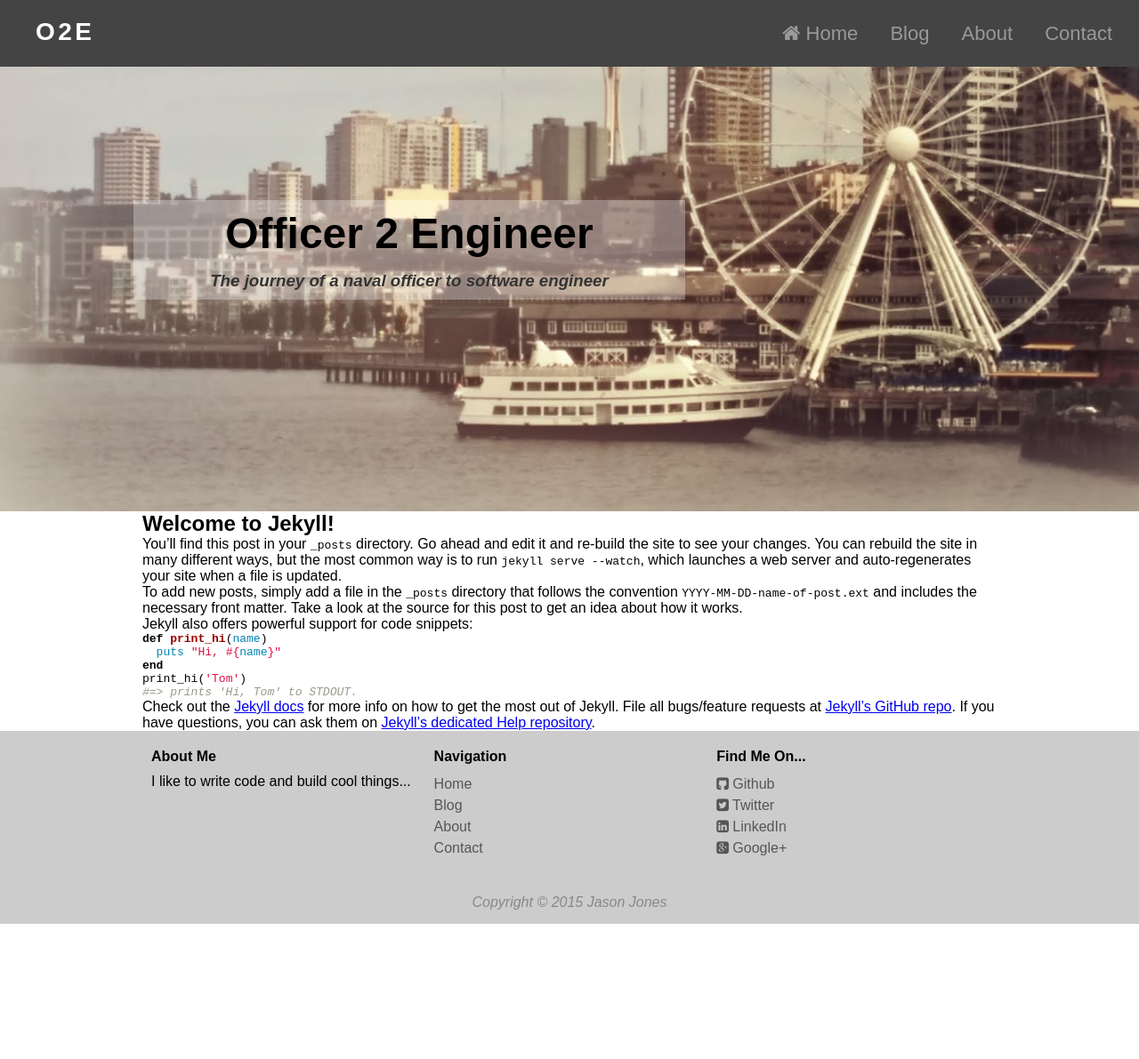
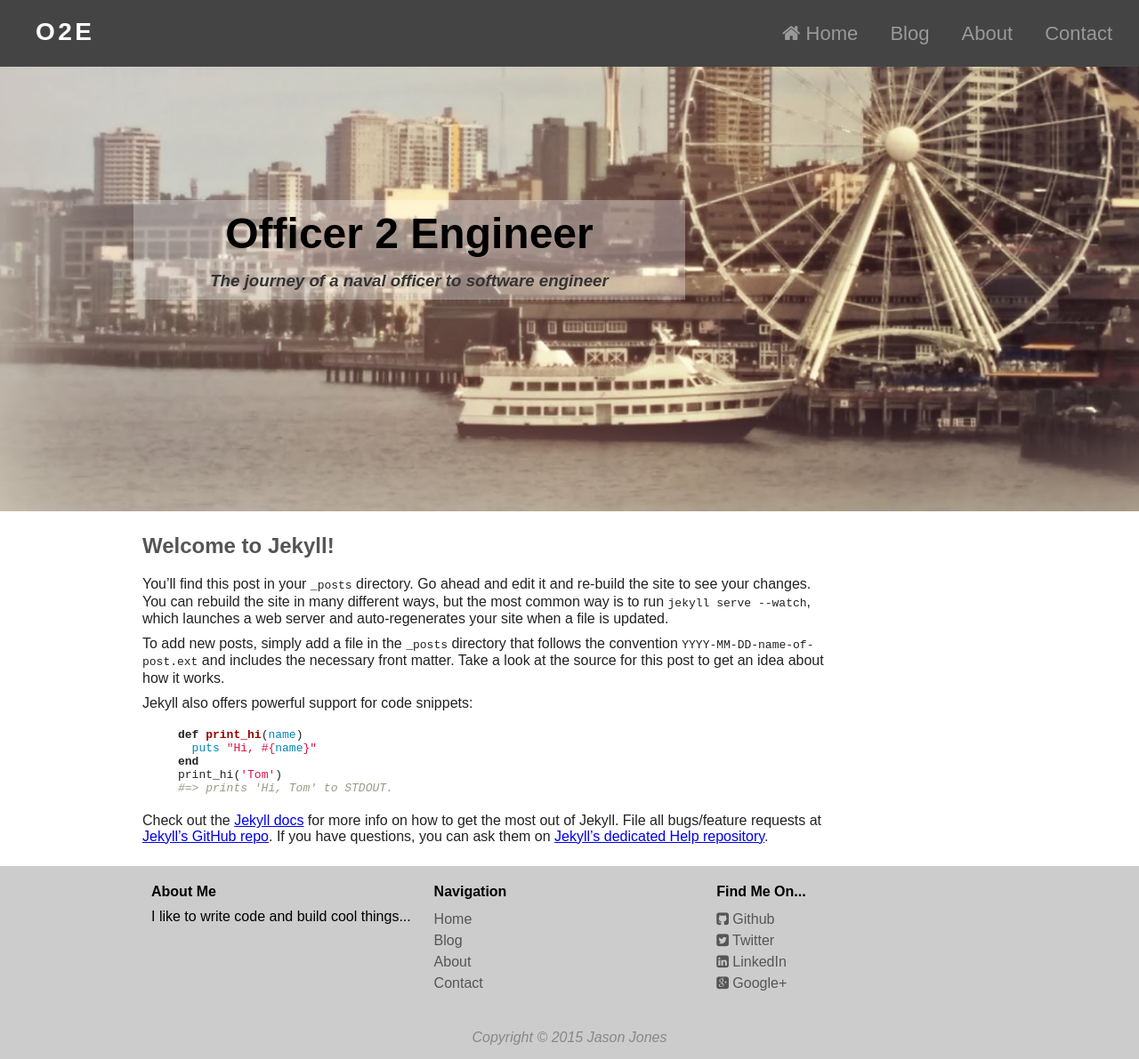
Before and after one commit to jasonsjones/jasonsjones.github.io, a Jekyll site: the page built from _posts/2015-10-12-welcome-to-jekyll.markdown, in a window 1280 px wide. Shown: the whole page at 89% size. Built offline with Jekyll 4.4.1, drawn with Linux system fonts in a browser that asks for light colours; before the commit the page ends 1039 px from its top, so only the background shows below that.

Commit message:
Format and style blog posts

```diff
--- a/_layouts/blog_entry.html
+++ b/_layouts/blog_entry.html
@@ -3,8 +3,11 @@ layout: default
 ---
 
 <div class="container">
-    <h2 class="blog-title">{{ page.title }}</h2>
-    <div class="blog-content">
-        {{content}}
-    </div>
+    <article class="blog">
+        <h2 class="blog-title">{{ page.title }}</h2>
+        <section class="blog-content">
+            {{content}}
+        </section>
+    </article>
+
 </div>
--- a/_sass/_base.scss
+++ b/_sass/_base.scss
@@ -50,4 +50,33 @@ header {
         margin: 20px 0 10px;
         color: #555;
     }
+
+    .posts {
+        margin-top: 30px;
+        list-style: none;
+        font-size: 18px;
+        line-height: 1.5em;
+
+        a {
+            text-decoration: none;
+            color: #222;
+        }
+    }
 }
+
+.blog {
+    color: #222;
+    margin: 25px 0;
+    width: 768px;
+    p {
+        line-height: 1.1em;
+        margin-bottom: 10px;
+    }
+    .highlight {
+        margin: 20px 0 20px 40px;
+    }
+    .blog-title {
+        color: #555;
+        margin-bottom: 20px;
+    }
+}
```
